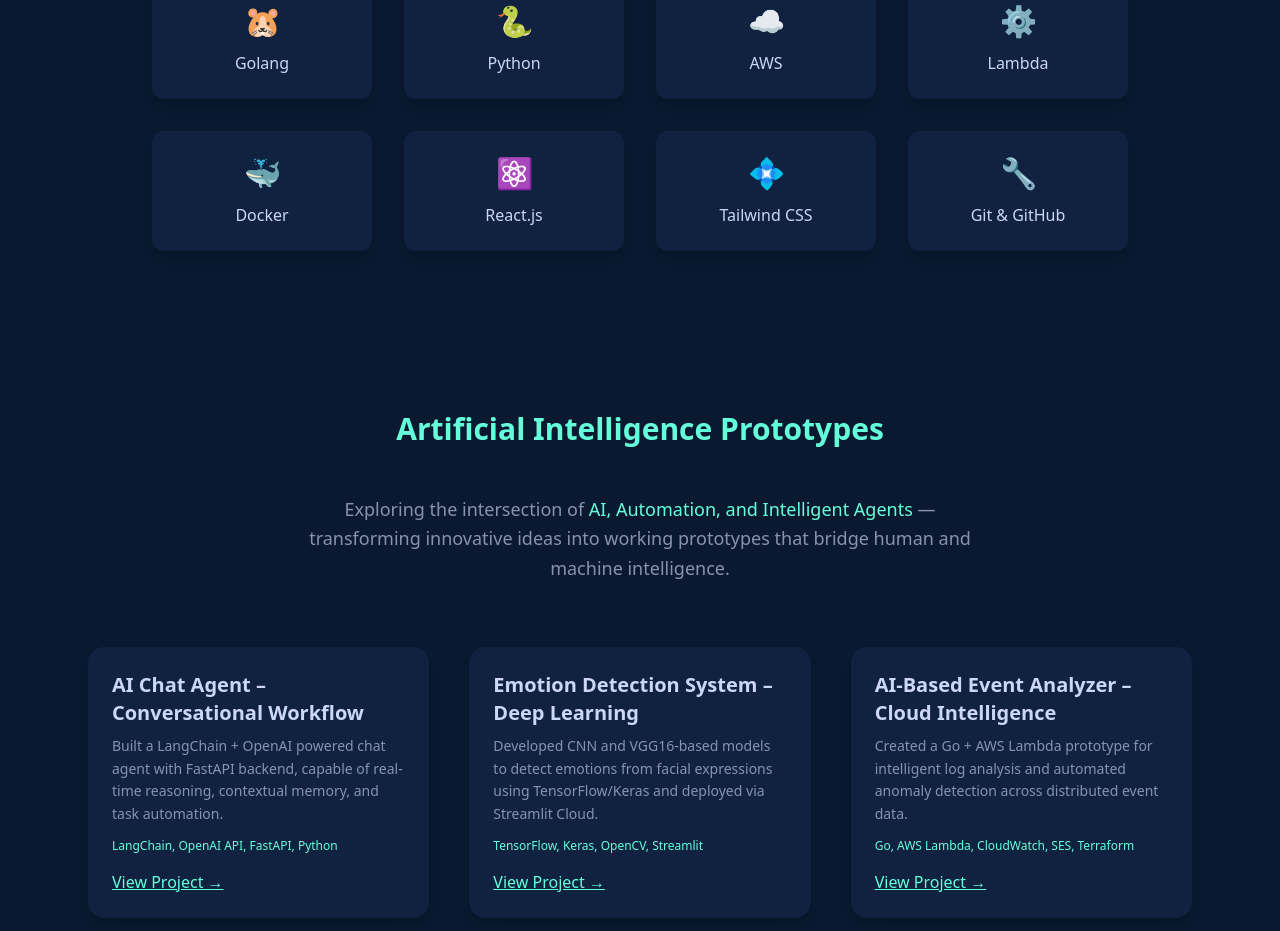
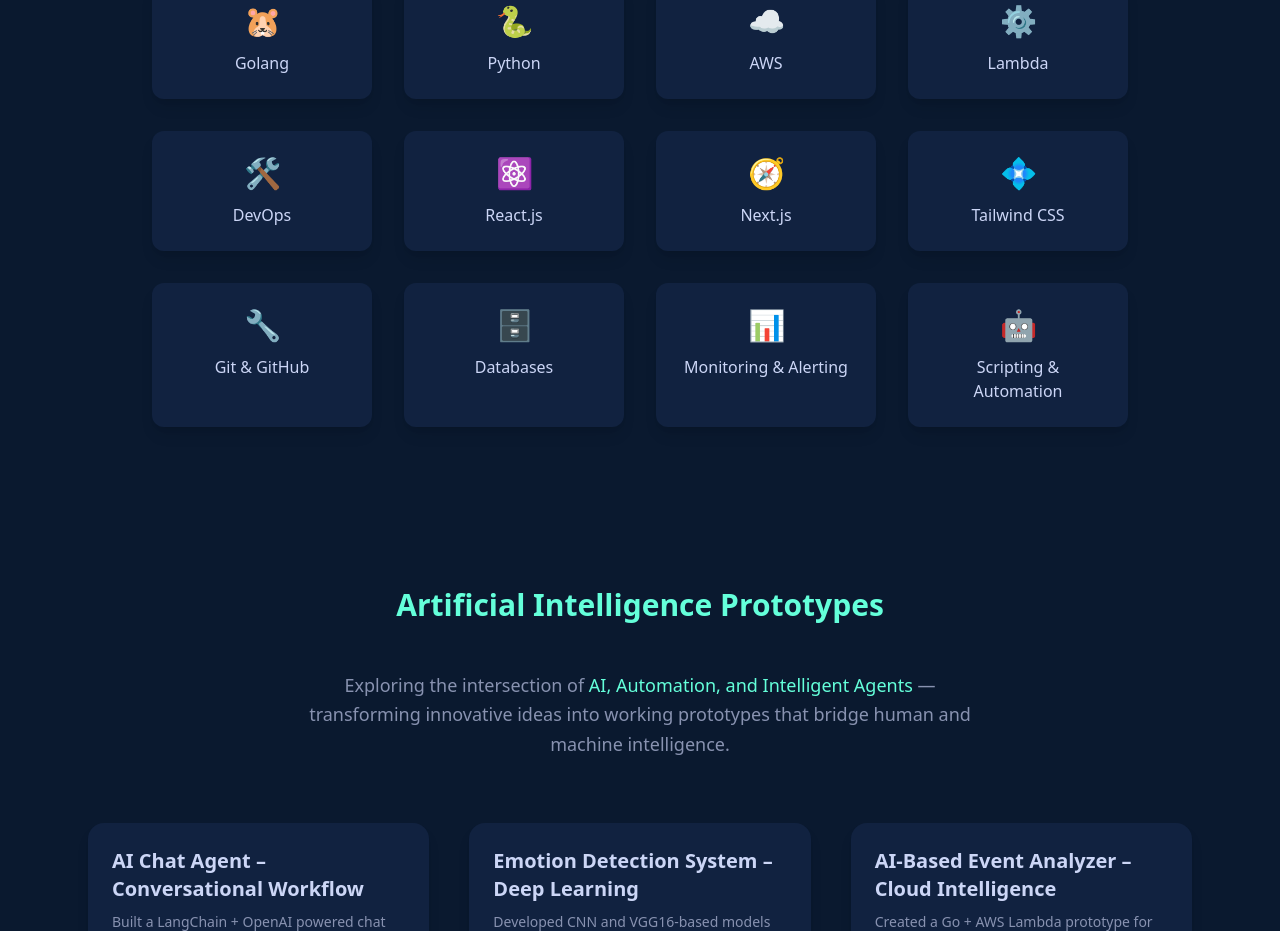
Before and after one commit to Debbatisudheer/updated-portfolio, a Next.js app: page / in a window 1280 px wide. Shown: the part 3000-3931 px from the top of the page. Built offline with nearby package versions, Linux system fonts and the light colour scheme.

Commit message:
Updated portfolio with new skills, sections, and improvements

```diff
--- a/app/components/Skills.tsx
+++ b/app/components/Skills.tsx
@@ -7,10 +7,14 @@
     { name: "Python", icon: "🐍" },
     { name: "AWS", icon: "☁️" },
     { name: "Lambda", icon: "⚙️" },
-    { name: "Docker", icon: "🐳" },
+    { name: "DevOps", icon: "🛠️" },
     { name: "React.js", icon: "⚛️" },
+    { name: "Next.js", icon: "🧭" },
     { name: "Tailwind CSS", icon: "💠" },
     { name: "Git & GitHub", icon: "🔧" },
+    { name: "Databases", icon: "🗄️" },
+     { name: "Monitoring & Alerting", icon: "📊" },
+    { name: "Scripting & Automation", icon: "🤖" },
   ];
 
   return (
```
